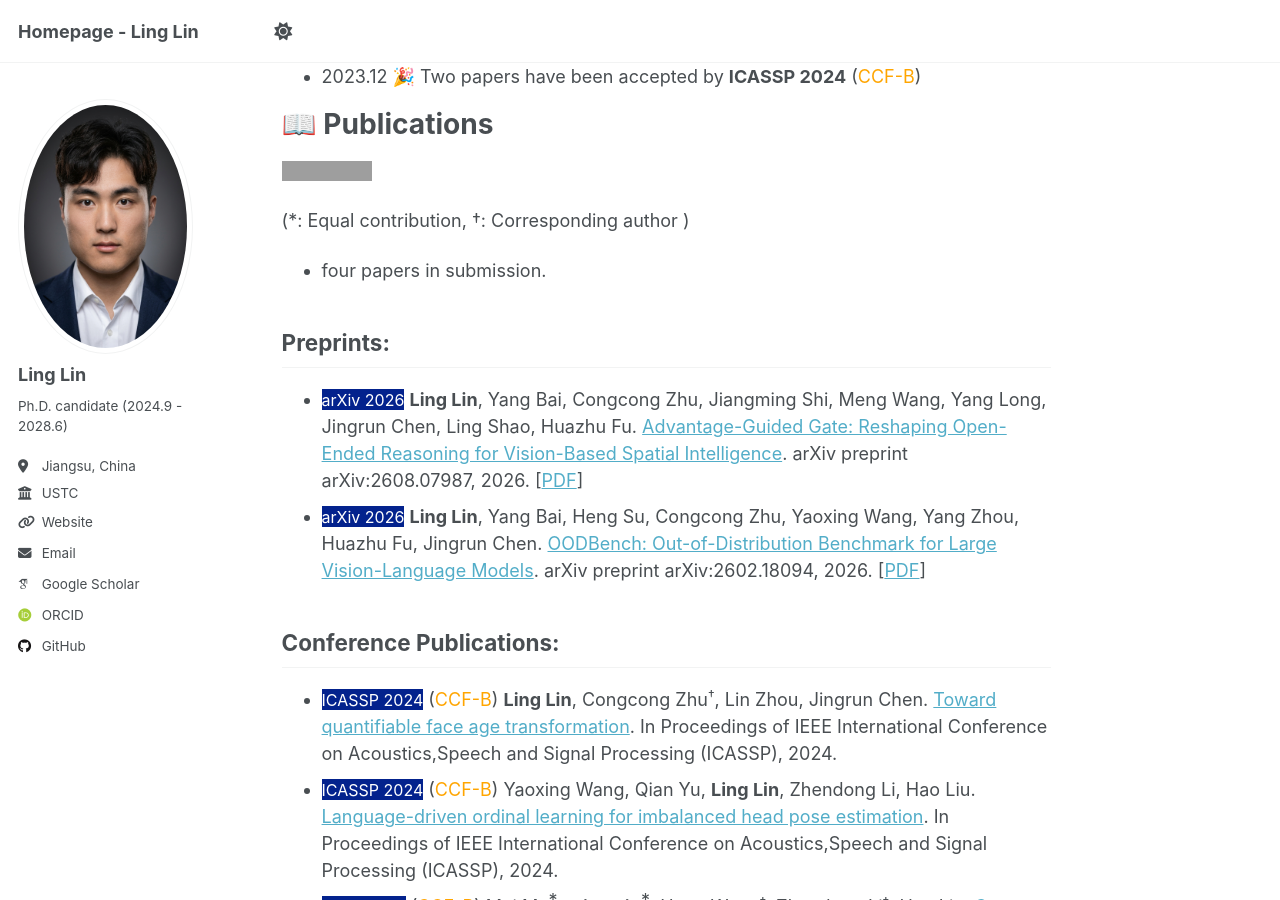
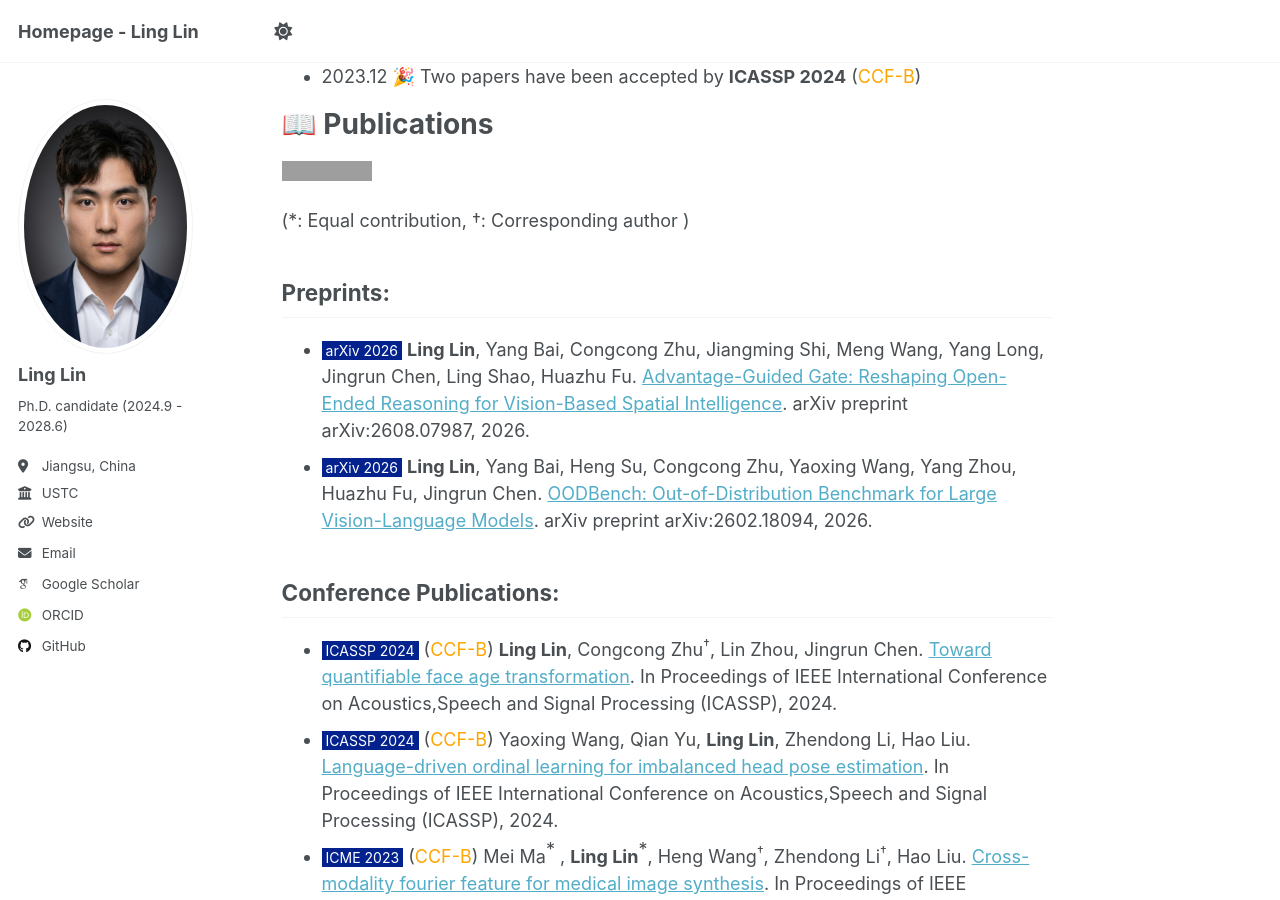
Before and after one commit to LingLin-ll/LingLin-ll.github.io, a Jekyll site: the page built from _pages/about.md, in a window 1280 px wide and 900 px high, scrolled down 522 px. Built offline with Jekyll 4.4.1, drawn with Linux system fonts in a browser that asks for light colours; some web fonts are replaced; grey boxes are pictures that could not be loaded.

Commit message:
Unify publication badges and simplify preprint entries
Updated publication entries in the about page with new formatting and removed outdated information.

```diff
--- a/_pages/about.md
+++ b/_pages/about.md
@@ -25,22 +25,20 @@ I am Ling Lin, a Ph.D. candidate at the University of Science and Technology of
 
 (*: Equal contribution, †: Corresponding author )
 
-* four papers in submission.
-
 ## Preprints:
-* <span style="background-color: #03228D"><font color=white size=3>arXiv 2026</font></span> **Ling Lin**, Yang Bai, Congcong Zhu, Jiangming Shi, Meng Wang, Yang Long, Jingrun Chen, Ling Shao, Huazhu Fu. [Advantage-Guided Gate: Reshaping Open-Ended Reasoning for Vision-Based Spatial Intelligence](https://arxiv.org/abs/2608.07987). arXiv preprint arXiv:2608.07987, 2026. [[PDF](https://arxiv.org/pdf/2608.07987)]
-* <span style="background-color: #03228D"><font color=white size=3>arXiv 2026</font></span> **Ling Lin**, Yang Bai, Heng Su, Congcong Zhu, Yaoxing Wang, Yang Zhou, Huazhu Fu, Jingrun Chen. [OODBench: Out-of-Distribution Benchmark for Large Vision-Language Models](https://arxiv.org/abs/2602.18094). arXiv preprint arXiv:2602.18094, 2026. [[PDF](https://arxiv.org/pdf/2602.18094)]
+* <span style="background-color: #03228D; color: white; font-size: 14px; padding: 1px 4px; white-space: nowrap;">arXiv 2026</span> **Ling Lin**, Yang Bai, Congcong Zhu, Jiangming Shi, Meng Wang, Yang Long, Jingrun Chen, Ling Shao, Huazhu Fu. [Advantage-Guided Gate: Reshaping Open-Ended Reasoning for Vision-Based Spatial Intelligence](https://arxiv.org/abs/2608.07987). arXiv preprint arXiv:2608.07987, 2026.
+* <span style="background-color: #03228D; color: white; font-size: 14px; padding: 1px 4px; white-space: nowrap;">arXiv 2026</span> **Ling Lin**, Yang Bai, Heng Su, Congcong Zhu, Yaoxing Wang, Yang Zhou, Huazhu Fu, Jingrun Chen. [OODBench: Out-of-Distribution Benchmark for Large Vision-Language Models](https://arxiv.org/abs/2602.18094). arXiv preprint arXiv:2602.18094, 2026.
 
 ## Conference Publications:
-* <span style="background-color: #03228D"><font color=white size=3>ICASSP 2024</font></span> (<font color=orange>CCF-B</font>) **Ling Lin**, Congcong Zhu<sup>†</sup>, Lin Zhou, Jingrun Chen. [Toward quantifiable face age transformation](https://ieeexplore.ieee.org/abstract/document/10448304). In Proceedings of IEEE International Conference on Acoustics,Speech and Signal Processing (ICASSP), 2024.
-* <span style="background-color: #03228D"><font color=white size=3>ICASSP 2024</font></span> (<font color=orange>CCF-B</font>) Yaoxing Wang, Qian Yu, **Ling Lin**, Zhendong Li, Hao Liu. [Language-driven ordinal learning for imbalanced head pose estimation](https://ieeexplore.ieee.org/abstract/document/10448404/). In Proceedings of IEEE International Conference on Acoustics,Speech and Signal Processing (ICASSP), 2024.
-* <span style="background-color: #03228D"><font color=white size=3>ICME 2023</font></span> (<font color=orange>CCF-B</font>) Mei Ma<sup><font size=4>* </font></sup>, **Ling Lin**<sup><font size=4>*</font></sup>, Heng Wang<sup>†</sup>, Zhendong Li<sup>†</sup>, Hao Liu. [Cross-modality fourier feature for medical image synthesis](https://ieeexplore.ieee.org/abstract/document/10219611). In Proceedings of IEEE International Conference on Multimedia& Expo (ICME), 2023. (<font color=red>Oral</font>)
+* <span style="background-color: #03228D; color: white; font-size: 14px; padding: 1px 4px; white-space: nowrap;">ICASSP 2024</span> (<font color=orange>CCF-B</font>) **Ling Lin**, Congcong Zhu<sup>†</sup>, Lin Zhou, Jingrun Chen. [Toward quantifiable face age transformation](https://ieeexplore.ieee.org/abstract/document/10448304). In Proceedings of IEEE International Conference on Acoustics,Speech and Signal Processing (ICASSP), 2024.
+* <span style="background-color: #03228D; color: white; font-size: 14px; padding: 1px 4px; white-space: nowrap;">ICASSP 2024</span> (<font color=orange>CCF-B</font>) Yaoxing Wang, Qian Yu, **Ling Lin**, Zhendong Li, Hao Liu. [Language-driven ordinal learning for imbalanced head pose estimation](https://ieeexplore.ieee.org/abstract/document/10448404/). In Proceedings of IEEE International Conference on Acoustics,Speech and Signal Processing (ICASSP), 2024.
+* <span style="background-color: #03228D; color: white; font-size: 14px; padding: 1px 4px; white-space: nowrap;">ICME 2023</span> (<font color=orange>CCF-B</font>) Mei Ma<sup><font size=4>* </font></sup>, **Ling Lin**<sup><font size=4>*</font></sup>, Heng Wang<sup>†</sup>, Zhendong Li<sup>†</sup>, Hao Liu. [Cross-modality fourier feature for medical image synthesis](https://ieeexplore.ieee.org/abstract/document/10219611). In Proceedings of IEEE International Conference on Multimedia& Expo (ICME), 2023. (<font color=red>Oral</font>)
 
 ## Journal Publications:
-* <span style="background-color: #03228D"><font color=white size=3>TNNLS</font></span> (<font color=orange>CCF-B</font>) **Ling Lin**<sup><font size=4>* </font></sup>, Yaoxing Wang<sup><font size=4>*</font></sup>, Congcong Zhu<sup>†</sup>, Jingrun Chen.
+* <span style="background-color: #03228D; color: white; font-size: 14px; padding: 1px 4px; white-space: nowrap;">TNNLS</span> (<font color=orange>CCF-B</font>) **Ling Lin**<sup><font size=4>* </font></sup>, Yaoxing Wang<sup><font size=4>*</font></sup>, Congcong Zhu<sup>†</sup>, Jingrun Chen.
 [A2Net: Affiliation Alignment Networks for Whole-Body Pose Estimation with Vision-Language Models](https://ieeexplore.ieee.org/document/11373586). In Proceedings of IEEE Transactions on Neural Networks and Learning Systems (TNNLS), 2026.
-* <span style="background-color: #03228D"><font color=white size=3>TCSVT</font></span> (<font color=orange>CCF-B</font>) **Ling Lin**<sup><font size=4>* </font></sup>, Tao Wang<sup><font size=4>*</font></sup>, Hao Liu, Congcong Zhu<sup>†</sup>, Jingrun Chen. [Toward Quantifiable Face Age Transformation Under Attribute Unbias](https://ieeexplore.ieee.org/abstract/document/10583942). In Proceedings of IEEE Transactions on Circuits and Systems for Video Technology (TCSVT), 2024.
-* <span style="background-color: #03228D"><font color=white size=3>TIP</font></span> (<font color=red>CCF-A</font>) **Ling Lin**, Hao Liu<sup>†</sup>, Jinqiao Liang, Zhendong Li, Jiao Feng, Hu Han. [Consensus-Agent Deep Reinforcement Learning for Face Aging](https://ieeexplore.ieee.org/abstract/document/10458950). In Proceedings of IEEE Transactions on Image Processing (TIP), 2024.
+* <span style="background-color: #03228D; color: white; font-size: 14px; padding: 1px 4px; white-space: nowrap;">TCSVT</span> (<font color=orange>CCF-B</font>) **Ling Lin**<sup><font size=4>* </font></sup>, Tao Wang<sup><font size=4>*</font></sup>, Hao Liu, Congcong Zhu<sup>†</sup>, Jingrun Chen. [Toward Quantifiable Face Age Transformation Under Attribute Unbias](https://ieeexplore.ieee.org/abstract/document/10583942). In Proceedings of IEEE Transactions on Circuits and Systems for Video Technology (TCSVT), 2024.
+* <span style="background-color: #03228D; color: white; font-size: 14px; padding: 1px 4px; white-space: nowrap;">TIP</span> (<font color=red>CCF-A</font>) **Ling Lin**, Hao Liu<sup>†</sup>, Jinqiao Liang, Zhendong Li, Jiao Feng, Hu Han. [Consensus-Agent Deep Reinforcement Learning for Face Aging](https://ieeexplore.ieee.org/abstract/document/10458950). In Proceedings of IEEE Transactions on Image Processing (TIP), 2024.
 
 🥇 Honors and Awards
 ======
```
